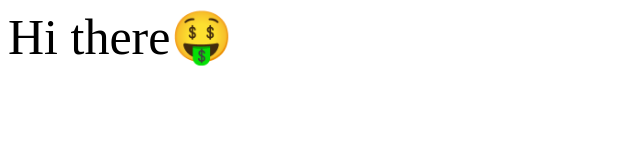
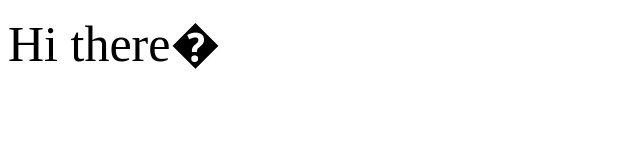
Before and after one commit to anurupjalota/lec1, a plain HTML site: page test.html in a window 1280 px wide. Shown: the whole page, without its empty margins (0-640 px from the left). Drawn offline with Linux system fonts and the light colour scheme.

Commit message:
final test

```diff
--- a/test.html
+++ b/test.html
@@ -4,7 +4,7 @@
         <title>Hey there</title>
         <style>
             div::after{
-                content: "\1F911";
+                content: "\1F9618";
             }
         </style>
     </head>
```
